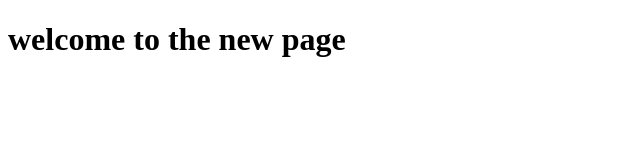
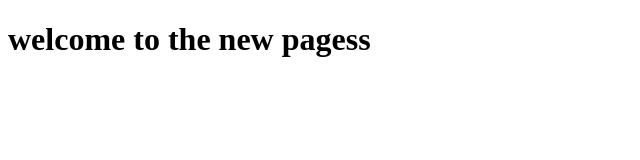
Before and after one commit to srajanapoojary31/node, a website: page app.html in a window 1280 px wide. Shown: the full height of the page, 0-640 px from the left. Drawn offline with Linux system fonts and the light colour scheme.

Commit message:
modified my html page

```diff
--- a/app.html
+++ b/app.html
@@ -6,6 +6,6 @@
     <title>Document</title>
 </head>
 <body>
-   <h1> welcome to the new page </h1>
+   <h1> welcome to the new pagess</h1>
 </body>
 </html>
```
